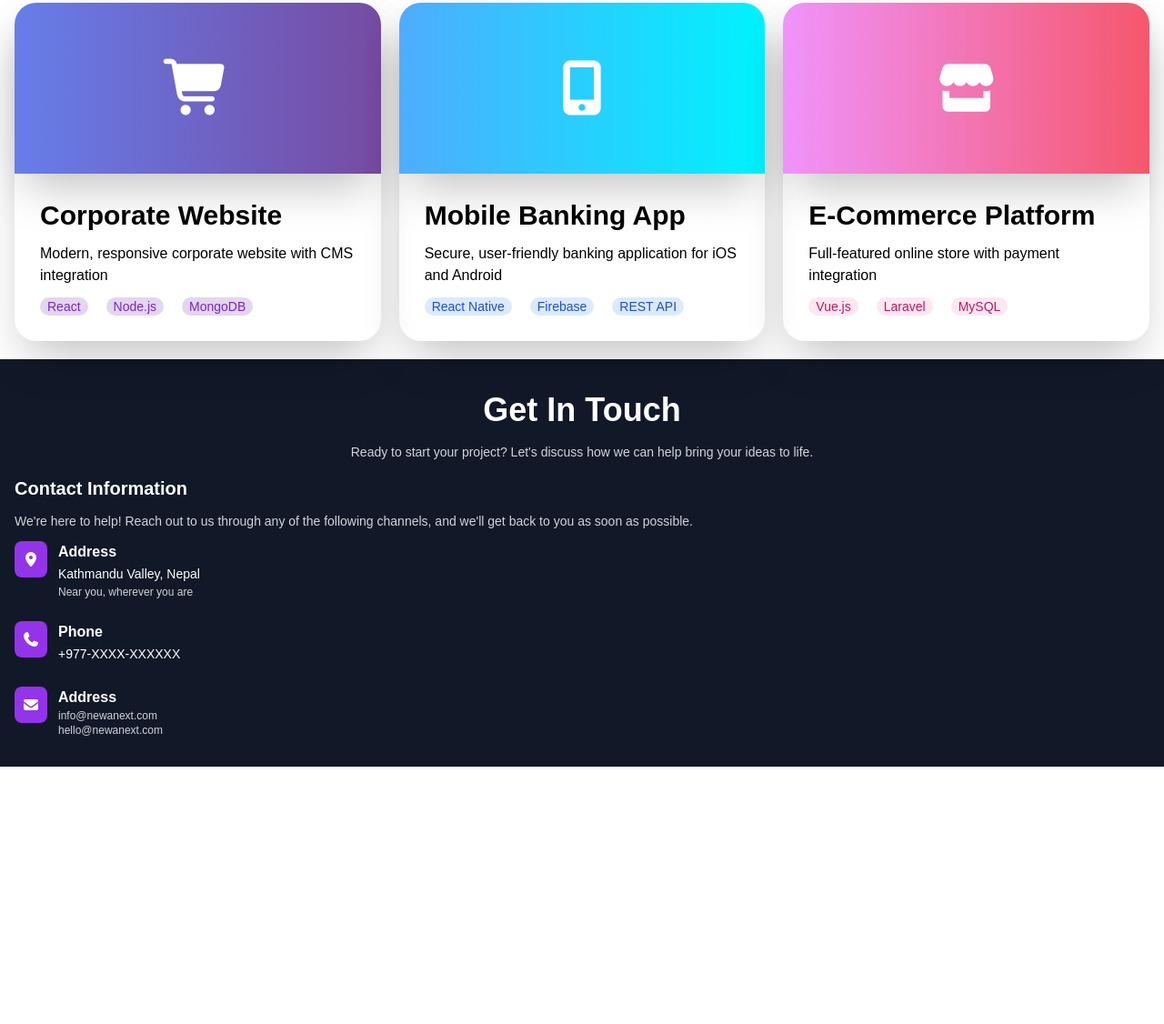
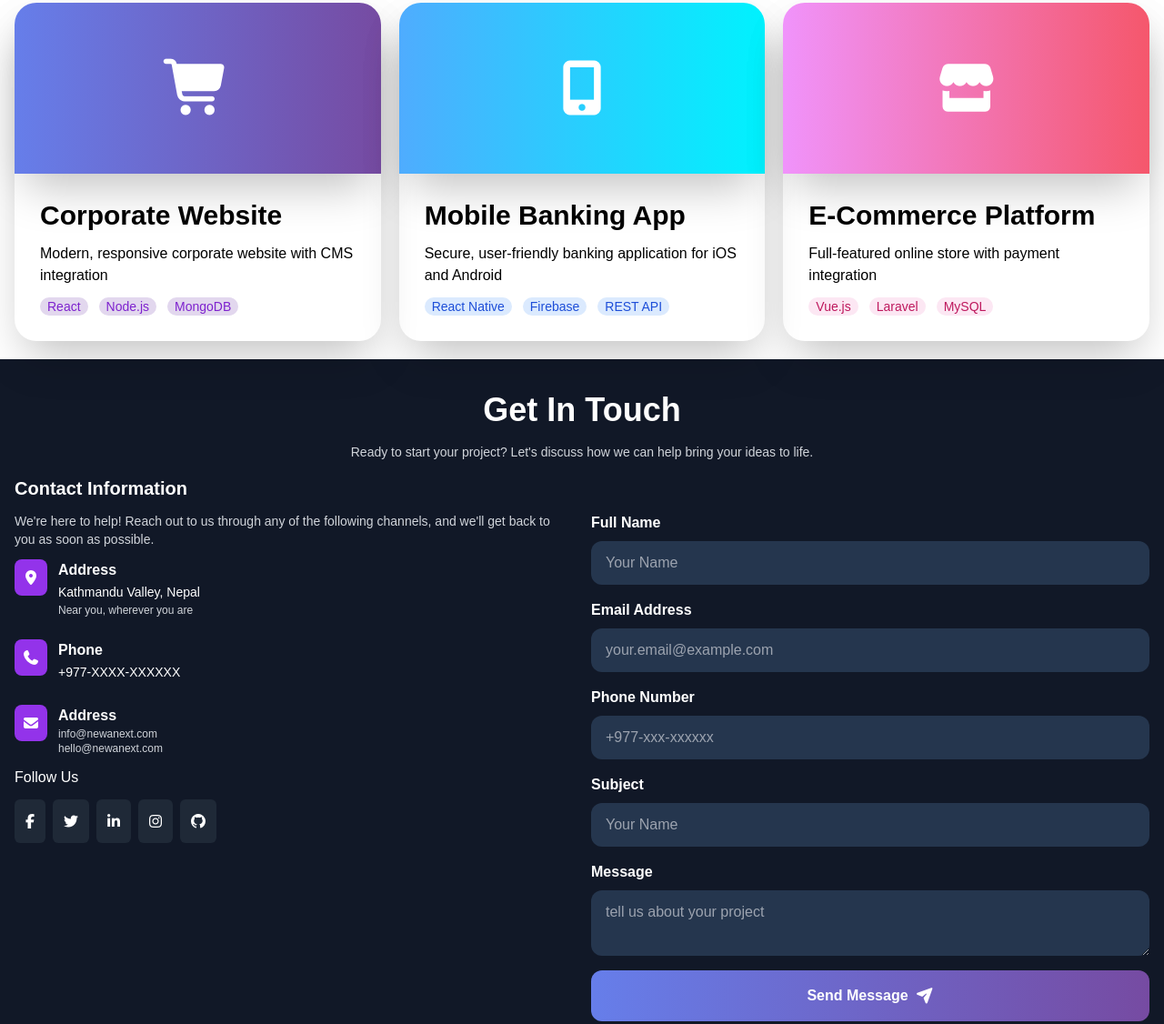
Before and after one commit to manishmagaju/practice-diploy, a plain HTML site: page newanext.html in a window 1280 px wide. Shown: the part 3245-4371 px from the top of the page at 91% size. Before the commit the page ends 4128 px from the top, so only its background shows below. Drawn offline with nearby package versions, Linux system fonts and the light colour scheme.

Commit message:
get in touch

```diff
--- a/newanext.html
+++ b/newanext.html
@@ -422,7 +422,7 @@
                                     <p>Modern, responsive corporate website with CMS integration</p>
                                 </div>
 
-                                <div class="flex gap-5 pt-3">
+                                <div class="flex gap-3 pt-3">
                                     <a class="bg-[#e2d7ee] px-2  text-[#7e22ce]  block w-fit rounded-3xl shadow-2xl text-sm "
                                         href="">React</a>
                                     <a class="bg-[#e2d7ee] px-2  text-[#7e22ce]  block w-fit rounded-3xl shadow-2xl text-sm "
@@ -448,7 +448,7 @@
                                     <p>Secure, user-friendly banking application for iOS and Android </p>
                                 </div>
 
-                                <div class="flex gap-5 pt-3">
+                                <div class="flex gap-3 pt-3">
                                     <a class="bg-[#dbeafe] px-2  text-[#1d4ed8]  block w-fit rounded-3xl shadow-2xl text-sm "
                                         href="">React Native</a>
                                     <a class="bg-[#dbeafe] px-2  text-[#1d4ed8]  block w-fit rounded-3xl shadow-2xl text-sm "
@@ -474,7 +474,7 @@
                                     <p>Full-featured online store with payment integration</p>
                                 </div>
 
-                                <div class="flex gap-5 pt-3">
+                                <div class="flex gap-3 pt-3">
                                     <a class="bg-[#fce7f3] px-2  text-[#be185d]  block w-fit rounded-3xl shadow-2xl text-sm "
                                         href="">Vue.js</a>
                                     <a class="bg-[#fce7f3] px-2  text-[#be185d]  block w-fit rounded-3xl shadow-2xl text-sm "
@@ -502,14 +502,13 @@
                         can help bring your ideas to life.</p>
                 </div>
 
-                <div>
-                    <div>
+                <div class="md:flex gap-5">
+                    <div class="md:w-1/2">
                         <div>
                             <h3 class="text-xl font-bold pb-3">Contact Information</h3>
                             <p class="text-[#d1d5db] text-sm">We're here to help! Reach out to us through any of the
                                 following channels, and we'll get back to you as soon as possible.</p>
                         </div>
-
                         <div>
                             <div class="flex gap-3 py-3">
                                 <div class="bg-[#9333ea] flex items-center py-3 px-2 h-fit rounded-lg">
@@ -521,7 +520,6 @@
                                     <span class="block text-xs text-[#d1d5db] ">Near you, wherever you are</span>
                                 </div>
                             </div>
-
                             <div class="flex gap-3 py-3">
                                 <div class="bg-[#9333ea] flex items-center py-3 px-2 h-fit rounded-lg">
                                     <i class="fa-solid fa-phone"></i>
@@ -531,7 +529,6 @@
                                     <span class="text-sm">+977-XXXX-XXXXXX</span>
                                 </div>
                             </div>
-
                             <div class="flex gap-3 py-3">
                                 <div class="bg-[#9333ea] flex items-center py-3 px-2 h-fit rounded-lg">
                                     <i class="fa-solid fa-envelope"></i>
@@ -543,28 +540,51 @@
                                 </div>
                             </div>
 
-
-
+                            <div>
+                                <h5>Follow Us</h5>
+                                <div class="pt-3 flex gap-2 ">
+                                    <i class="bg-[#1f2937] px-3 py-4 w-fit rounded-md  fa-brands fa-facebook-f"></i>
+                                    <i class="bg-[#1f2937] px-3 py-4 w-fit rounded-md fa-brands fa-twitter"></i>
+                                    <i class="bg-[#1f2937] px-3 py-4 w-fit rounded-md fa-brands fa-linkedin-in"></i>
+                                    <i class="bg-[#1f2937] px-3 py-4 w-fit rounded-md fa-brands fa-instagram"></i>
+                                    <i class="bg-[#1f2937] px-3 py-4 w-fit rounded-md fa-brands fa-github"></i>
+                                </div>
+                            </div>
                         </div>
-
-
-
                     </div>
-
-
-
-
-                    <div>
-                        <h5></h5>
-                        <div>
-
-                        </div>
+                    <div class="md:w-1/2">
+                        <form class="pt-10" action="">
+                            <div class="flex flex-col">
+                                <label for="fullname" class="font-semibold pb-2">Full Name</label>
+                                <input type="text" placeholder="Your Name" id="fullname"
+                                    class="mb-4 px-4 bg-[#25364e] py-3 rounded-xl">
+                            </div>
+                            <div class="flex flex-col">
+                                <label for="email" class="font-semibold pb-2">Email Address</label>
+                                <input type="email" id="email" placeholder="your.email@example.com" class="mb-4 px-4 bg-[#25364e] py-3 rounded-xl">
+                            </div>
+                            <div class="flex flex-col">
+                                <label for="phone" class="font-semibold pb-2">Phone Number</label>
+                                <input type="tel" id="phone" placeholder="+977-xxx-xxxxxx" class="mb-4 px-4 bg-[#25364e] py-3 rounded-xl">
+                            </div>
+                            <div class="flex flex-col">
+                                <label for="subject" class="font-semibold pb-2">Subject</label>
+                                <input type="text" placeholder="Your Name" id="subject"
+                                    class="mb-4 px-4 bg-[#25364e] py-3 rounded-xl">
+                            </div>
+                            <div class="flex flex-col">
+                                <label for="text" class="font-semibold pb-2">Message</label>
+                                <textarea name="" id="" placeholder="tell us about your project"
+                                    class="mb-4 px-4 bg-[#25364e] py-3 rounded-xl"></textarea>
+                            </div>
+                            <button class="flex gap-2 bg-gradient-to-r from-[#667eea] to-[#764ba2] w-full py-4 justify-center items-center rounded-xl font-bold">Send Message <i class="fas fa-paper-plane"></i> </button>
+                        </form>
                     </div>
                 </div>
 
 
 
-            </div>
+
             </div>
         </section>
 
```
